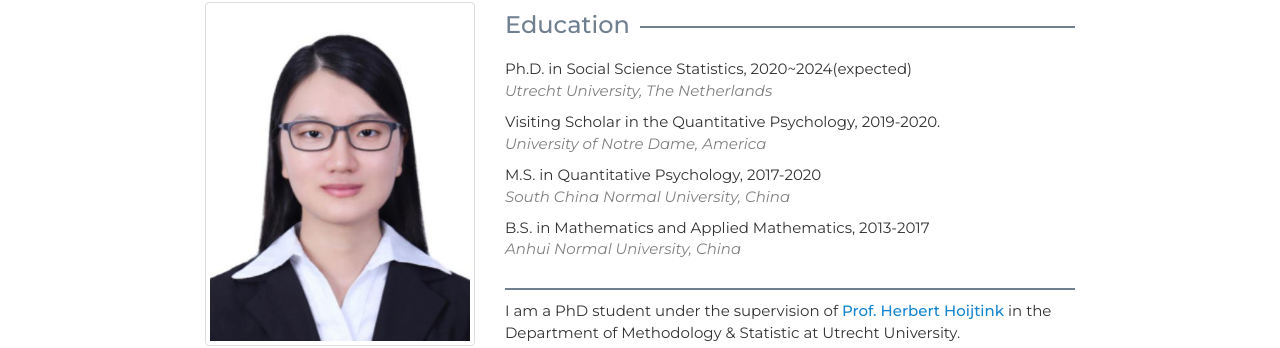
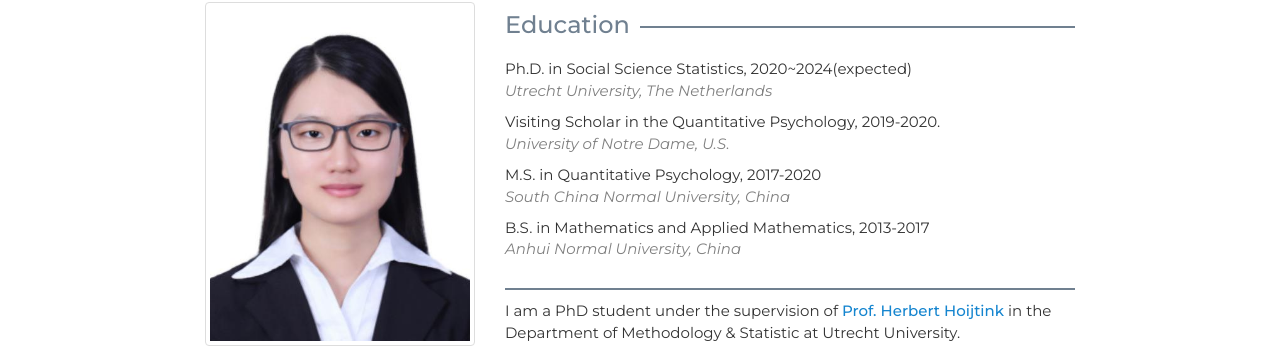
Before and after one commit to Tang-Lynn/tang-lynn.github.io, a Jekyll site: the page index.html, which Jekyll copies as it is, in a window 1280 px wide. Shown: the part 145-493 px from the top of the page. Built offline with Jekyll 4.4.1, drawn with Linux system fonts in a browser that asks for light colours; nearby versions of some CDN libraries; a style sheet for code colours, icons or effects is not loaded.

Commit message:
Update index.html

```diff
--- a/index.html
+++ b/index.html
@@ -107,7 +107,7 @@
           </li>
 	 <li>
             Visiting Scholar in the Quantitative Psychology, 2019-2020. <br>
-            <span class="university"><em>University of Notre Dame, America</em></span>
+            <span class="university"><em>University of Notre Dame, U.S.</em></span>
           </li>
           <li>
             M.S. in Quantitative Psychology, 2017-2020 <br>
```
